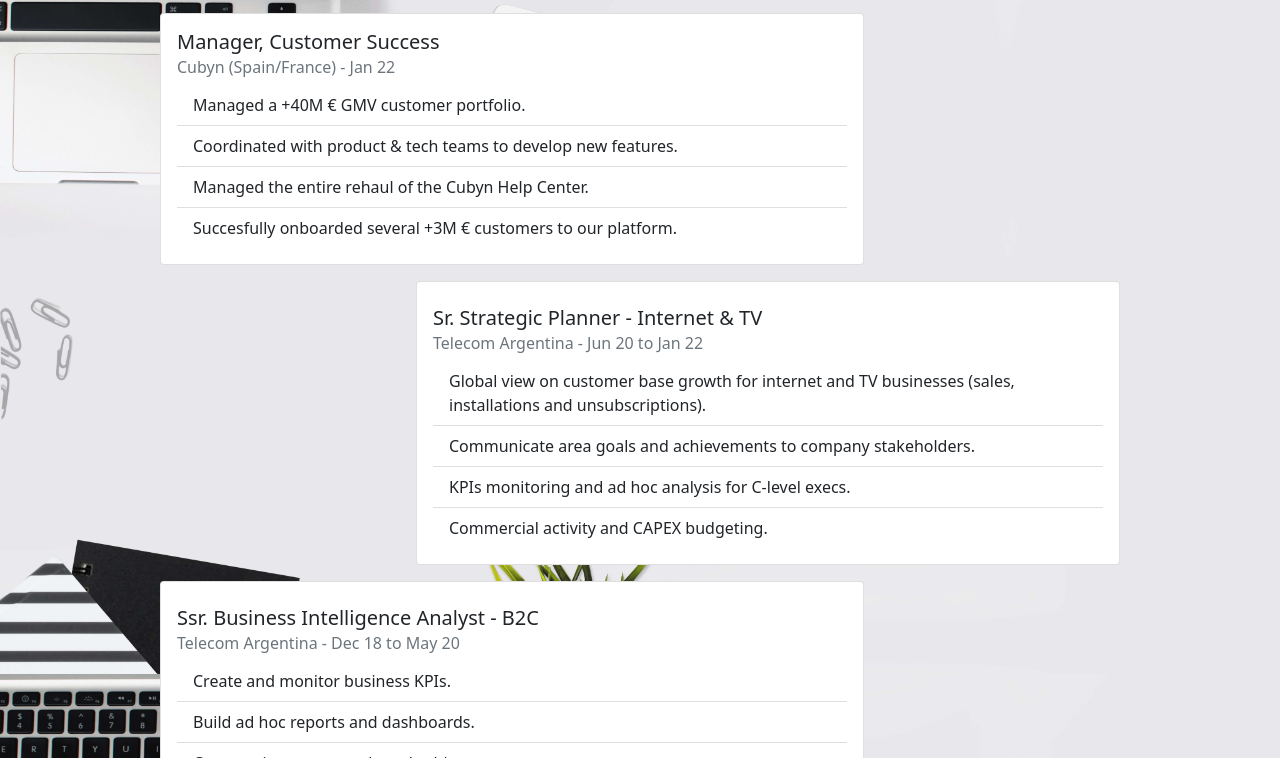
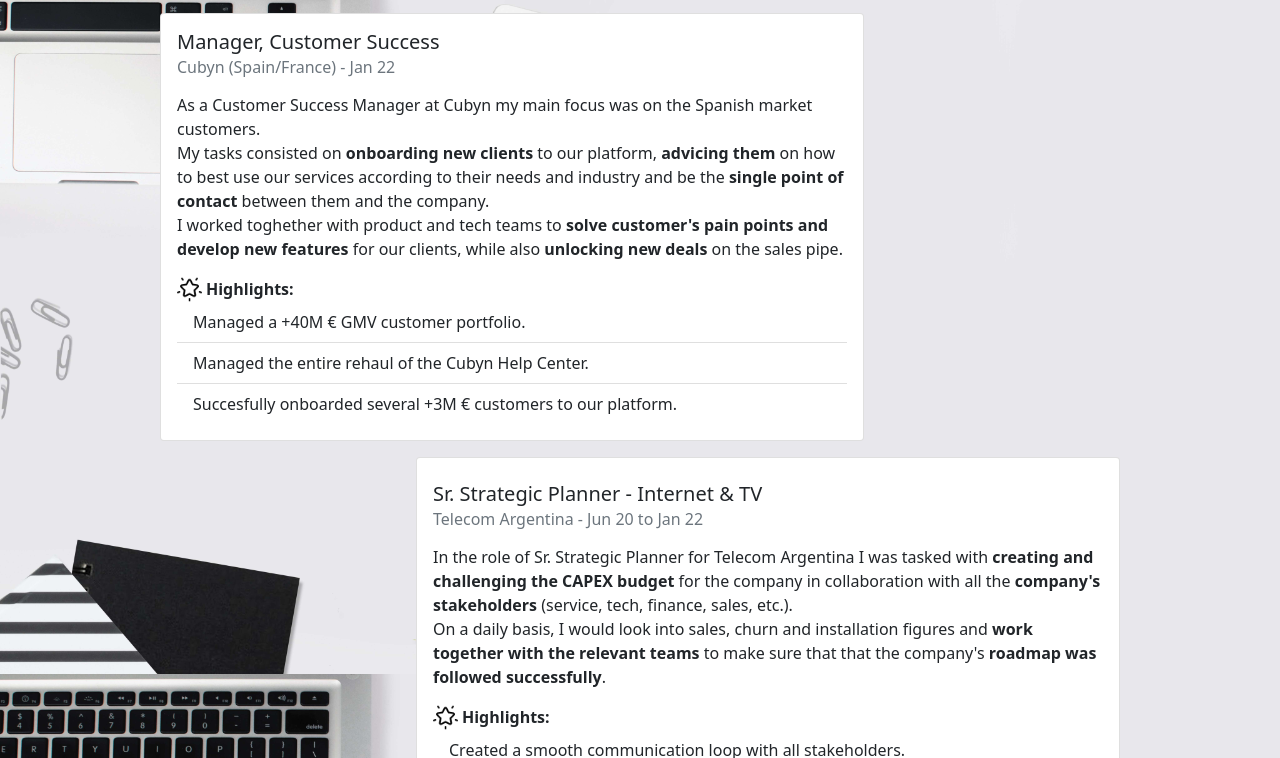
Before and after one commit to gonzalocibeira/Gonzalo-Cibeira, a website: page index.html in a window 1280 px wide. Shown: the part 702-1460 px from the top of the page. Drawn offline with nearby package versions, Linux system fonts and the light colour scheme.

Commit message:
new text

```diff
--- a/index.html
+++ b/index.html
@@ -61,9 +61,13 @@
                     <div class="card-body">
                       <h5 class="card-title">Manager, Customer Success</h5>
                       <h6 class="card-subtitle mb-2 text-muted">Cubyn (Spain/France) - Jan 22 </h6>
+                      <p class="card-text mt-3">As a Customer Success Manager at Cubyn my main focus was on the Spanish market customers.<br>My tasks consisted on<strong> onboarding new clients</strong> to our platform, <strong>advicing them</strong> on how to best use our services according to their needs and industry and be the <strong>single point of contact</strong> between them and the company.<br>I worked toghether with product and tech teams to <strong>solve customer's pain points and develop new features</strong> for our clients, while also <strong>unlocking new deals</strong> on the sales pipe.</p>
+                      <div class="d-flex">
+                        <img src="./images/star.png" alt="Star icon" class="icon_min">
+                        <p class="card-text ms-1"><strong>Highlights:</strong></p>
+                      </div>
                       <ul class="list-group list-group-flush">
                         <li class="list-group-item">Managed a +40M € GMV customer portfolio.</li>
-                        <li class="list-group-item">Coordinated with product & tech teams to develop new features.</li>
                         <li class="list-group-item">Managed the entire rehaul of the Cubyn Help Center.</li>
                         <li class="list-group-item">Succesfully onboarded several +3M € customers to our platform.</li>
                       </ul>
@@ -73,11 +77,16 @@
                     <div class="card-body mt-2">
                         <h5 class="card-title">Sr. Strategic Planner - Internet & TV</h5>
                         <h6 class="card-subtitle mb-2 text-muted">Telecom Argentina - Jun 20 to Jan 22 </h6>
+                        <p class="card-text mt-3"> In the role of Sr. Strategic Planner for Telecom Argentina I was tasked with <strong>creating and challenging the CAPEX budget</strong> for the company in collaboration with all the <strong>company's stakeholders</strong> (service, tech, finance, sales, etc.).<br>On a daily basis, I would look into sales, churn and installation figures and <strong>work together with the relevant teams</strong> to make sure that that the company's <strong>roadmap was followed successfully</strong>.
+                        </p>
+                        <div class="d-flex">
+                          <img src="./images/star.png" alt="Star icon" class="icon_min">
+                          <p class="card-text ms-1"><strong>Highlights:</strong></p>
+                        </div>
                         <ul class="list-group list-group-flush">
-                        <li class="list-group-item">Global view on customer base growth for internet and TV businesses (sales, installations and unsubscriptions).</li>
-                        <li class="list-group-item">Communicate area goals and achievements to company stakeholders.</li>
-                        <li class="list-group-item">KPIs monitoring and ad hoc analysis for C-level execs.</li>
-                        <li class="list-group-item">Commercial activity and CAPEX budgeting.</li>
+                        <li class="list-group-item">Created a smooth communication loop with all stakeholders.</li>
+                        <li class="list-group-item">Successfully implemented regular progress reviews with C-level execs.</li>
+                        <li class="list-group-item">Implemented modern BI tools as a new standard on the sector.</li>
                         </ul>
                     </div>
                 </div>
--- a/scss/components/_index.scss
+++ b/scss/components/_index.scss
@@ -56,6 +56,10 @@
     width: 128px;
 }
 
+.icon_min{
+    width: 25px;
+}
+
 @media only screen and (max-width: 768px) {
     .card{
         width: 90vw;
```
Also changed, not shown: css/main.css, images/star.png (added).
